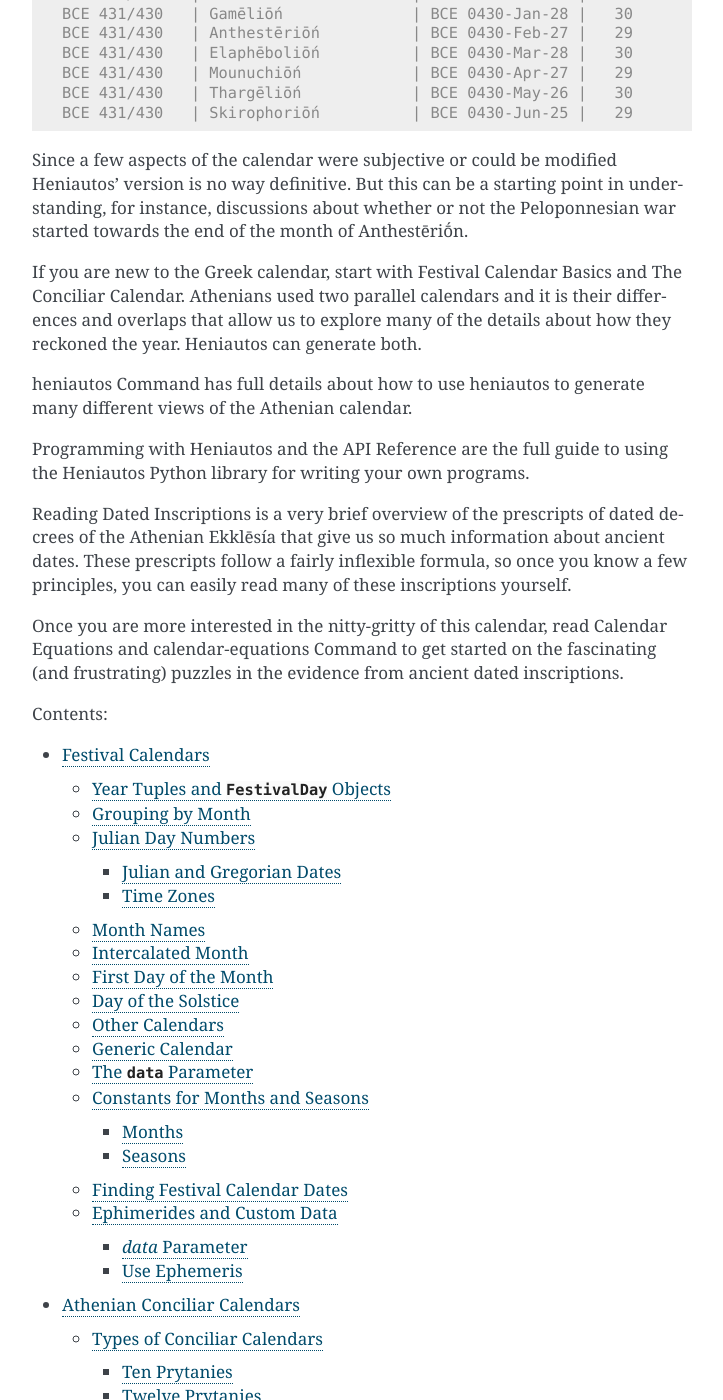
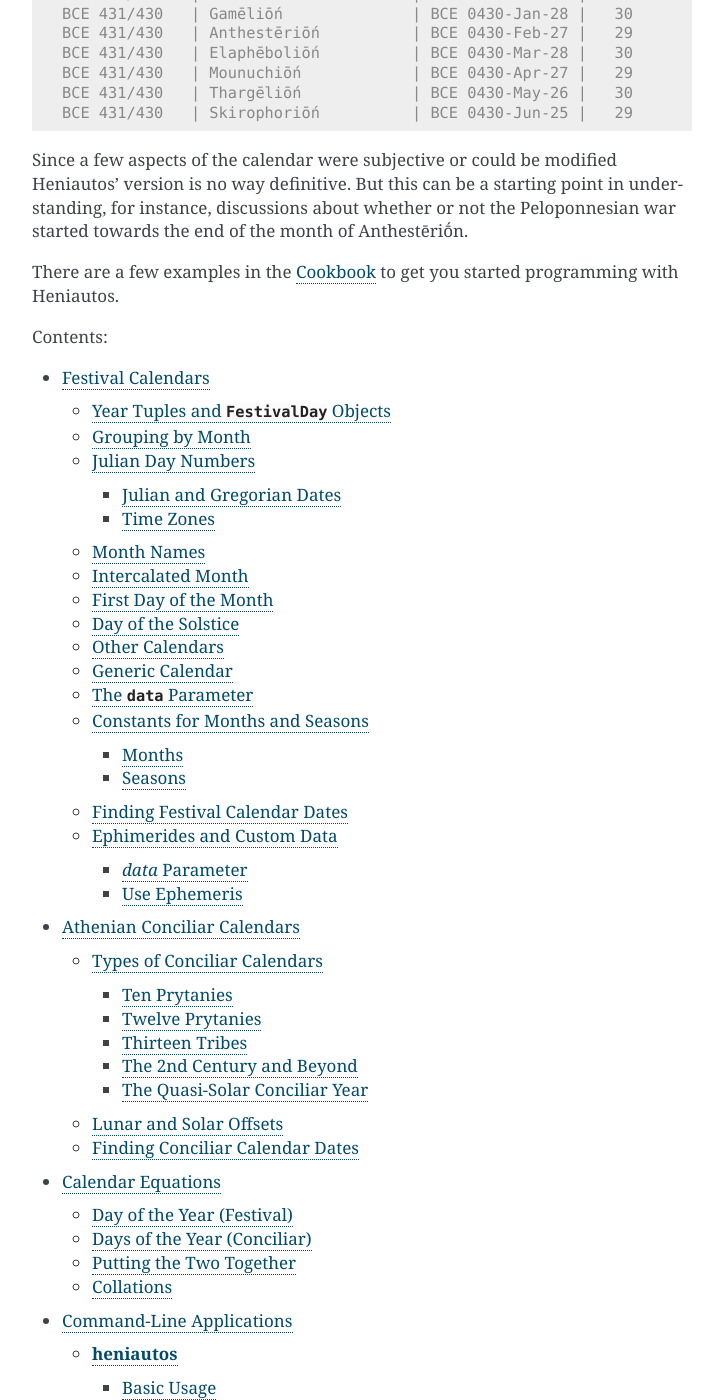
Before and after one commit to seanredmond/heniautos, a Sphinx documentation site: the page built from docs/index.rst, in a window 1280 px wide and 1400 px high, scrolled down 1283 px. Shown: the whole window, without its empty margins (388-1111 px from the left). Built offline with Sphinx 7.4.7, drawn with Linux system fonts in a browser that asks for light colours; some of the changed text lies outside the part shown.

Commit message:
Point to cookbook

```diff
--- a/docs/index.rst
+++ b/docs/index.rst
@@ -82,24 +82,7 @@ starting point in understanding, for instance, discussions about
 whether or not the Peloponnesian war started towards the end of the
 month of Anthestēriṓn.
 
-
-
-If you are new to the Greek calendar, start with Festival Calendar
-Basics and The Conciliar Calendar. Athenians used two parallel
-calendars and it is their differences and overlaps that allow us to
-explore many of the details about how they reckoned the
-year. Heniautos can generate both.
-
-heniautos Command has full details about how to use heniautos to generate many different views of the Athenian calendar.
-
-Programming with Heniautos and the API Reference are the full guide to using the Heniautos Python library for writing your own programs.
-
-Reading Dated Inscriptions is a very brief overview of the prescripts of dated decrees of the Athenian Ekklēsía that give us so much information about ancient dates. These prescripts follow a fairly inflexible formula, so once you know a few principles, you can easily read many of these inscriptions yourself.
-
-Once you are more interested in the nitty-gritty of this calendar, read Calendar Equations and calendar-equations Command to get started on the fascinating (and frustrating) puzzles in the evidence from ancient dated inscriptions.
-
-
-
+There are a few examples in the :ref:`cookbook` to get you started programming with Heniautos.
 
 
 .. toctree::
@@ -110,7 +93,7 @@ Once you are more interested in the nitty-gritty of this calendar, read Calendar
    conciliar_calendar
    equations
    command_line
-   greek_calendar_basics
+   cookbook
    func_ref
 
 
```
Also changed, not shown: docs/cookbook.rst (added, +124 -0 lines).
